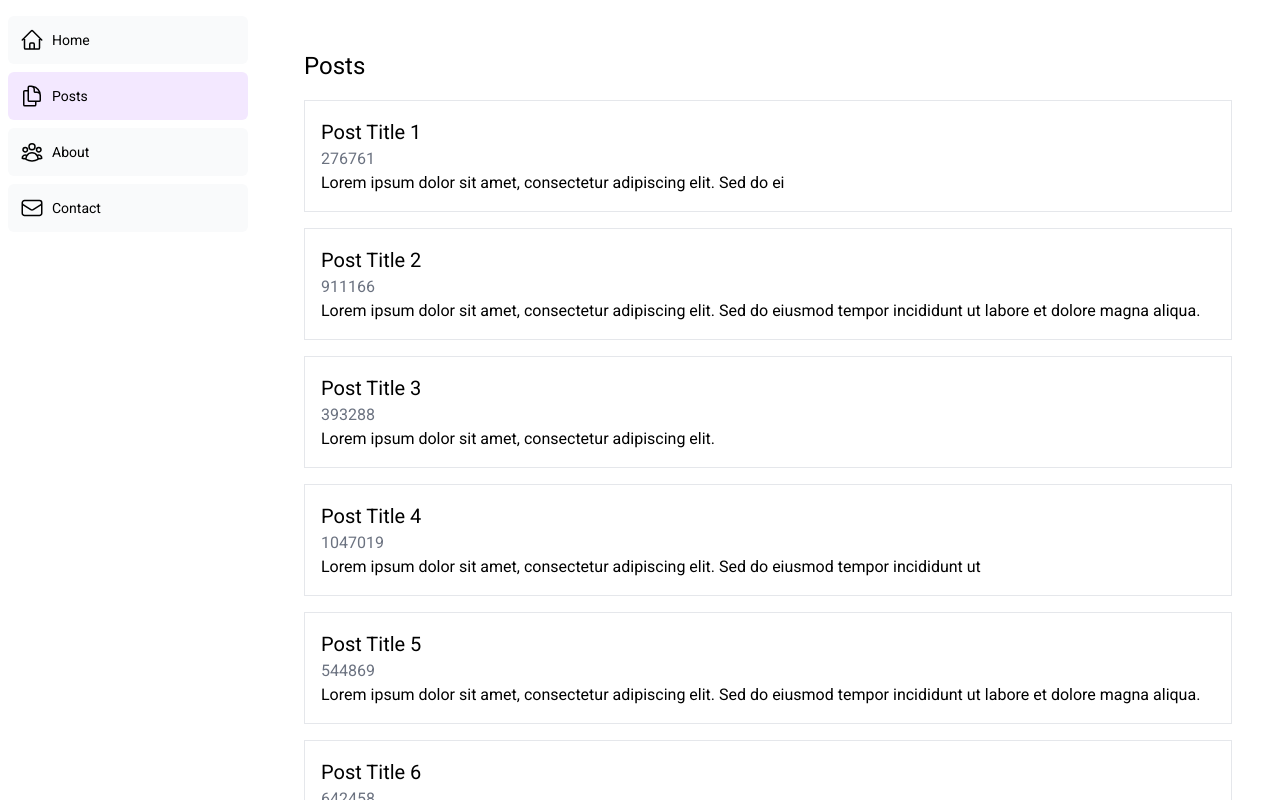
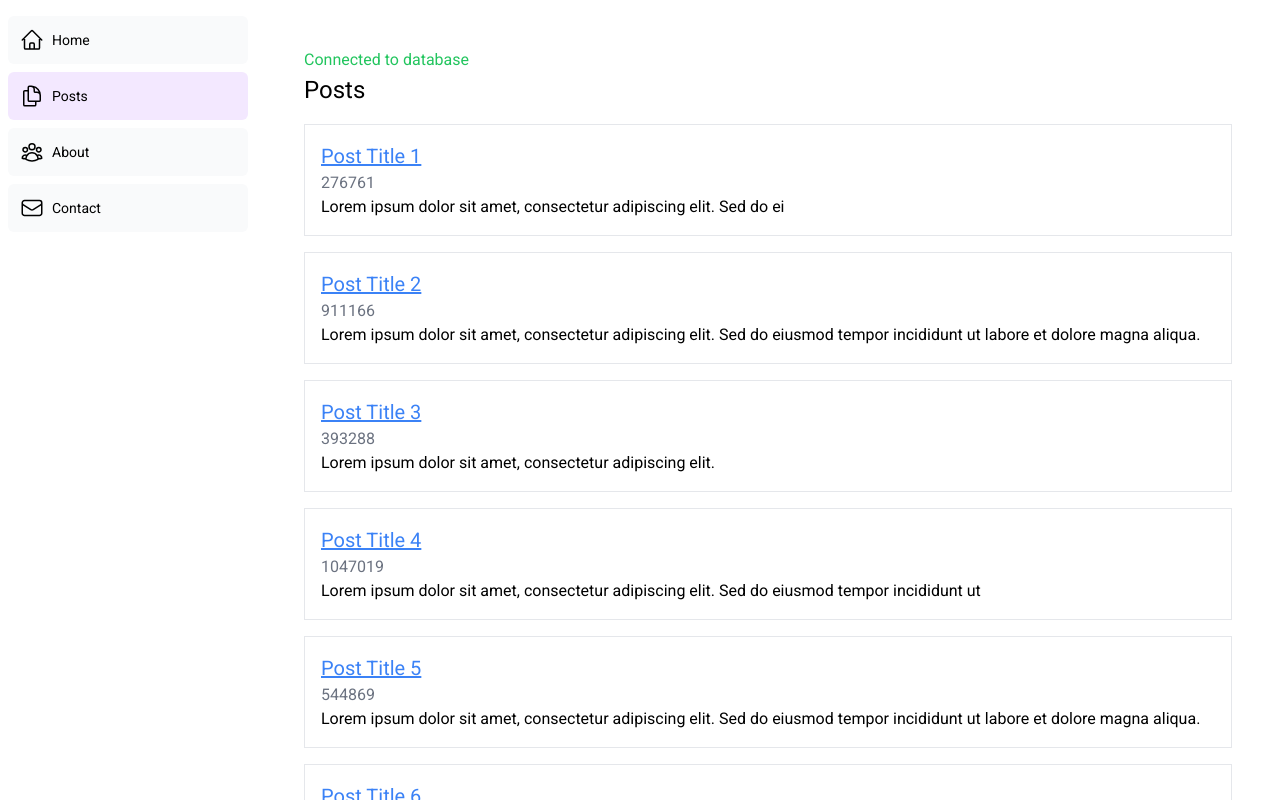
Before and after one commit to Curtoista/blog-project, a Next.js app: page /blog/posts in a window 1280 px wide. Built offline with nearby package versions, Linux system fonts and the light colour scheme; no server answers.

Commit message:
update database

```diff
--- a/package.json
+++ b/package.json
@@ -11,12 +11,12 @@
   },
   "dependencies": {
     "@heroicons/react": "^2.1.3",
+    "@neondatabase/serverless": "^0.10.4",
     "@next/env": "^14.2.3",
     "@radix-ui/react-avatar": "^1.0.4",
     "@radix-ui/react-dropdown-menu": "^2.0.6",
     "@radix-ui/react-slot": "^1.0.2",
     "@tailwindcss/postcss": "^4.0.13",
-    "@vercel/postgres": "^0.8.0",
     "autoprefixer": "^10.4.21",
     "class-variance-authority": "^0.7.0",
     "clsx": "^2.1.1",
--- a/src/app/blog/posts/page.tsx
+++ b/src/app/blog/posts/page.tsx
@@ -1,9 +1,12 @@
 import { posts } from '@/app/lib/placeholder-data';
 import Post from '@/app/ui/components/posts/Post';
+import { connectToDB } from '@/app/lib/data';
 
-export default function Page() {
+export default async function Page() {
+  const client = await connectToDB();
   return (
     <>
+    {client && <p className='text-green-500'>Connected to database</p>}
       <h1>Posts</h1>
       {posts.map((post) => <Post key={post.id} {...post} />)}
     </>)
--- /dev/null
+++ b/src/app/lib/data.ts
@@ -0,0 +1,16 @@
+import { Pool } from '@neondatabase/serverless';
+
+const pool = new Pool({
+    connectionString: process.env.DATABASE_URL,
+});
+
+export async function connectToDB() {
+    try {
+        const client = await pool.connect();
+        console.log('Connected to database');
+        return client;  // Use this client for queries
+    } catch (error) {
+        console.error('Error connecting to database', error);
+        throw error;
+    }
+}
--- a/src/app/ui/components/posts/Post.tsx
+++ b/src/app/ui/components/posts/Post.tsx
@@ -1,9 +1,10 @@
 import React, { JSX } from 'react';
+import Link from 'next/link';
 
 export default function Component({ id, title, content, date }: { id: string, title: string, content: string, date: string }) {
     return (
         <div key={id} className="border border-gray-200 p-4 my-4">
-            <h2>{title}</h2>
+            <Link href={`/blog/post/${id}`}><h2 className='text-blue-500 text-decoration-line: underline'>{title}</h2></Link>
             <p className="text-gray-500">{date}</p>
             <p>{content}</p>
         </div>
```
Also changed, not shown: 1 other file (tests, documents, lock files or other folders).
